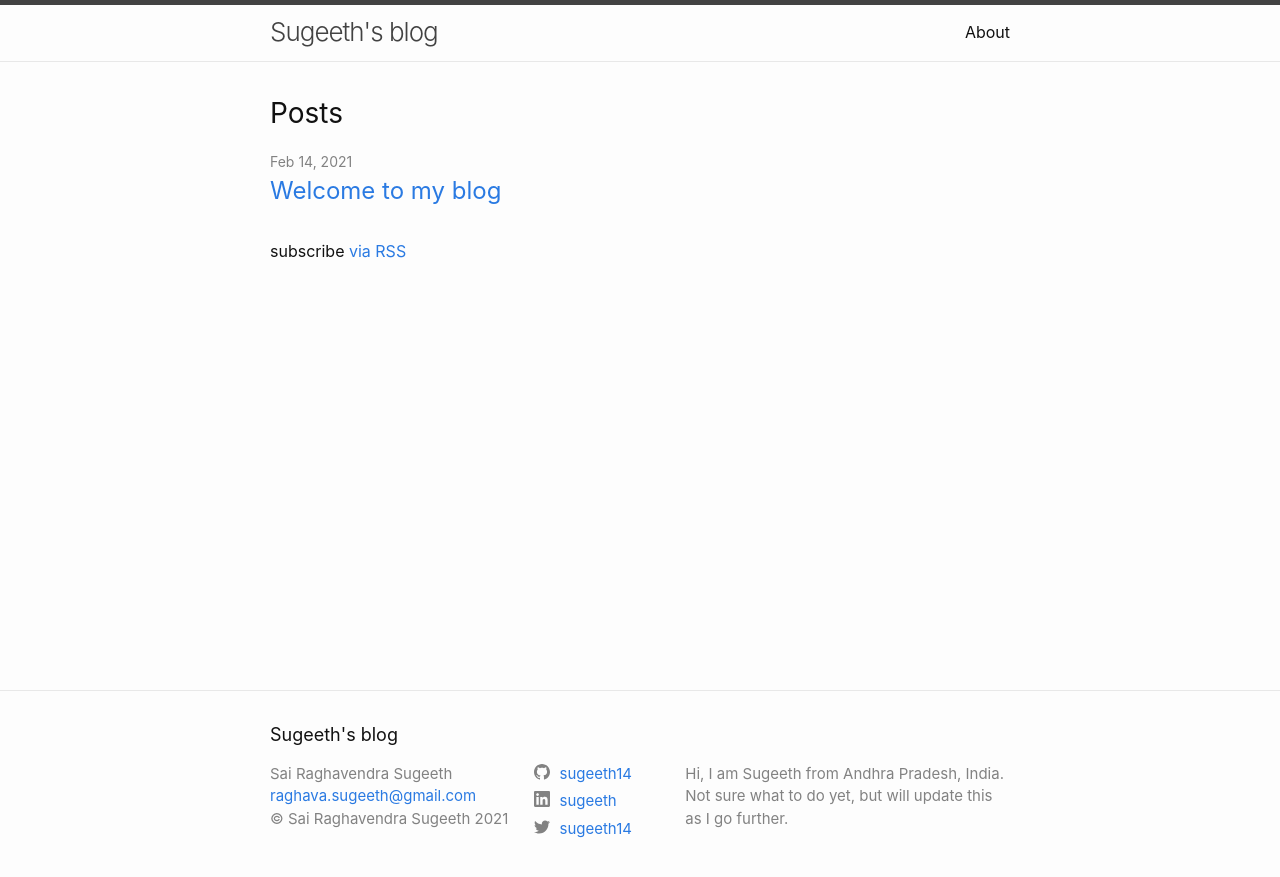
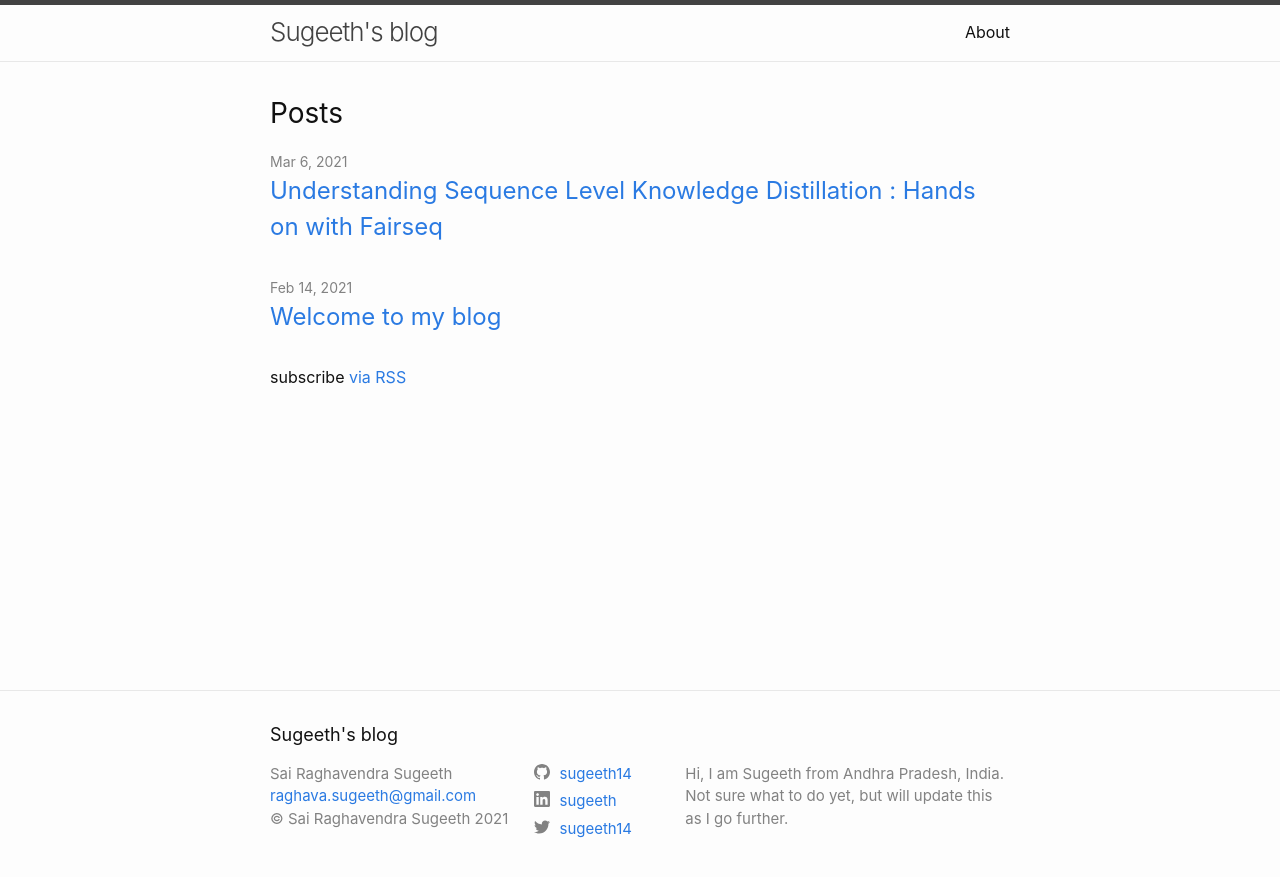
Before and after one commit to sugeeth14/sugeeth14.github.io, a Jekyll site: the page built from index.markdown, in a window 1280 px wide. Shown: the top 877 px of the page. Built offline with Jekyll 4.4.1, drawn with Linux system fonts in a browser that asks for light colours; some of the changed lines change nothing that is shown.

Commit message:
Did the following changes 1. Changed config to include kramdown 2. Changed default layout to add mathematical symbols 3. Added images for Sequence level and word level kd
Work in Progress
1. Working on blog on Sequence Level KD

```diff
--- a/_config.yml
+++ b/_config.yml
@@ -30,6 +30,7 @@ github_username:  sugeeth14
 # These are the fields added available by default in jekyll.
 author: Sai Raghavendra Sugeeth
 linkedin_username: sugeeth
+markdown: kramdown
 
 # Fields created which are not present by default
 copyright: "Sai Raghavendra Sugeeth"
--- a/_layouts/default.html
+++ b/_layouts/default.html
@@ -18,3 +18,5 @@
   </body>
 
 </html>
+
+<script type="text/javascript" src="http://cdn.mathjax.org/mathjax/latest/MathJax.js?config=TeX-AMS-MML_HTMLorMML"></script>
--- /dev/null
+++ b/_posts/2021-03-06-sequence-level.markdown
@@ -0,0 +1,85 @@
+---
+layout: post
+title:  "Understanding Sequence Level Knowledge Distillation : Hands on with Fairseq"
+date:   2021-03-06 23:50:11 +0530
+categories: jekyll update
+---
+
+In this post we will be talking about Sequence Level Knowledge distillation which is particularly useful for distilling Sequence Level models used in prominent tasks like Translation, Grammar Correction etc in Natural Language Processing.
+
+We will also try to implement a Teacher Student model using fairseq to translate from English to German as we walk through.
+
+Knowledge Distillation is a very effecient method which comes in handy in cases when the model size has to be reduced or the model's latency has to be reduced.
+
+There are many blogs which have discussed Knowledge Distillation and the underlying concepts. I'll try to link some of them and possibly will write an exclusive blog on Knowledge distillation myself.
+
+To understand the basic idea of Knowledge Distillation, I will try to illustrate it with an example.
+
+Let's say you want to understand the essense of of General Theory of Relativity, there are two ways to try to understand and come to a conclusion about the theory. You could just straight away look up to the cosmos and heavenly bodies and try to understand why they behave the way the are behaving and revolving around heavenly bodies in the fabric of space. Or, you could simply read and try work your way on the theory or relativity introduced by Einstein. This is essentially how Knowledge Distillation works. The teacher model or the model which has considerably larger parameters tries to learn and map the distribution of the target space and stores its "learning" in the form of weights of the network. Now, the student model which is small in parameters tries to learn the learning of the teacher by trying to map the distribution the teacher has learned instead of learning the original distribution.
+
+
+Predominantly Knowledge Distillation has been used over time in Classification tasks ( though primarily all sequence tasks too boil themselves down to classification) The Knowledge Distillation we are going to specifically talking about today is Sequence Level Knowledge Distillation.
+
+Sequence Level Knowledge Distillation was introduced in the paper titled [Sequence-Level Knowledge Distillation](https://arxiv.org/pdf/1606.07947.pdf) by Yoon Kim and Alexander M. Rush from Harvard University.
+
+The core idea is this
+
+>*"Word-level knowledge distillation allows transfer of
+these local word distributions. Ideally however, we
+would like the student model to mimic the teacher’s
+actions at the sequence-level."*
+
+Let us try to decipher this sentence, which has the core idea of Sequence Level KD.
+
+Let us say we are trying to translate the following sentence from English to German.
+
+>English: I love to play games.
+German: Ich liebe es, Spiele zu spielen.
+
+
+### What does Machine Translation actually try to do ?
+
+First we will try to understand what Machine Translation tries to accomplish.
+
+Consider the following example which we want to translate from English to German.
+
+>English: I love to play games.
+German: Ich liebe es, Spiele zu spielen.
+
+Let v = [v1, v2, v3, ...] be the total unique words present in German language, and L be the length of this vocabulary.
+
+Now how many unique sentences can we construct which have 3 words in them.
+
+It will be L * L * L
+
+how many with 4 words
+
+It will be L * L * L * L
+
+But if the length of the German sentence is unknown essentially there are infinite possible ways we can arrange the words in a sequence.
+
+But just one ( or probably a few depending on the language) of these sequences is the right translation of the source sentence.
+
+We want to find such a sentence or the most probable sentence give the source. This is what machine Translation tries to find.
+
+$$argmax_{t \in \tau}\,p(t \mid s)$$
+
+Where tau is the set of all possible sequences.
+
+
+### Word Level Knowledge Distillation
+
+First, let us try to understand how word level Knowledge Distillation works here.
+
+Neural Machine Translation systems are trained to minimize word level Negative Log Likelihood loss
+
+$$L_{NLL}(\theta) = -\sum_{ k = 1}^{|\nu|}1{\{y = k\}} \log p(y = k \mid x;\theta)$$
+
+at each position or time step of the output.
+
+The point is we try to train to match student's predictions with teacher's predictions.
+
+<p align="center">
+  <img src="images/word-level.jpeg" />
+</p>
+<p style="text-align: center;">*Fig. 2*</p>
```
Also changed, not shown: images/Sequence-level.png (added), images/word-level.png (added).
